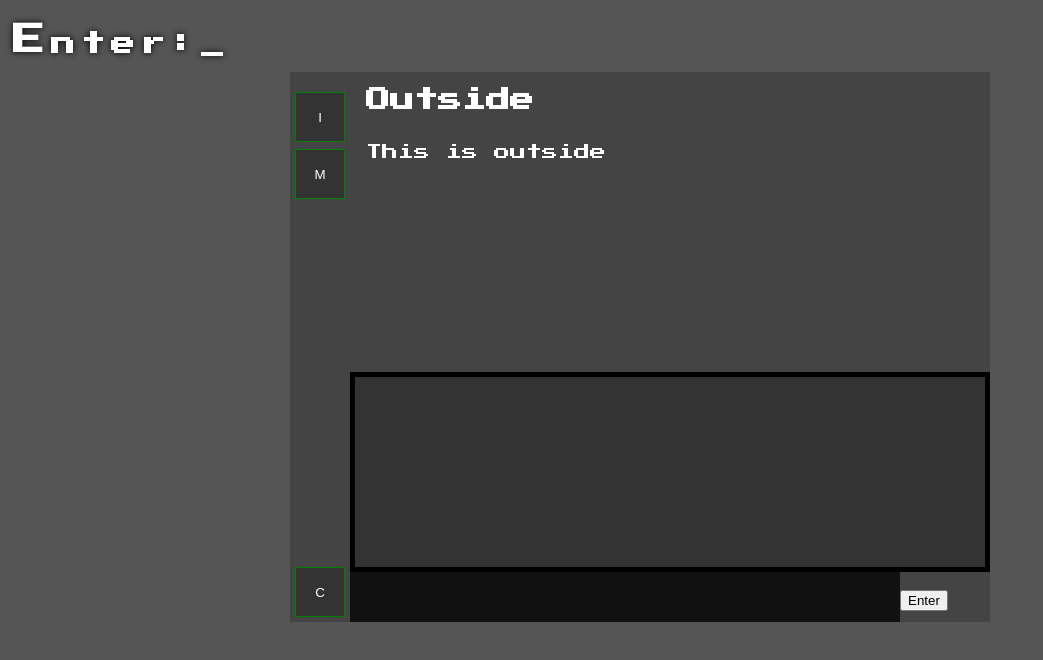
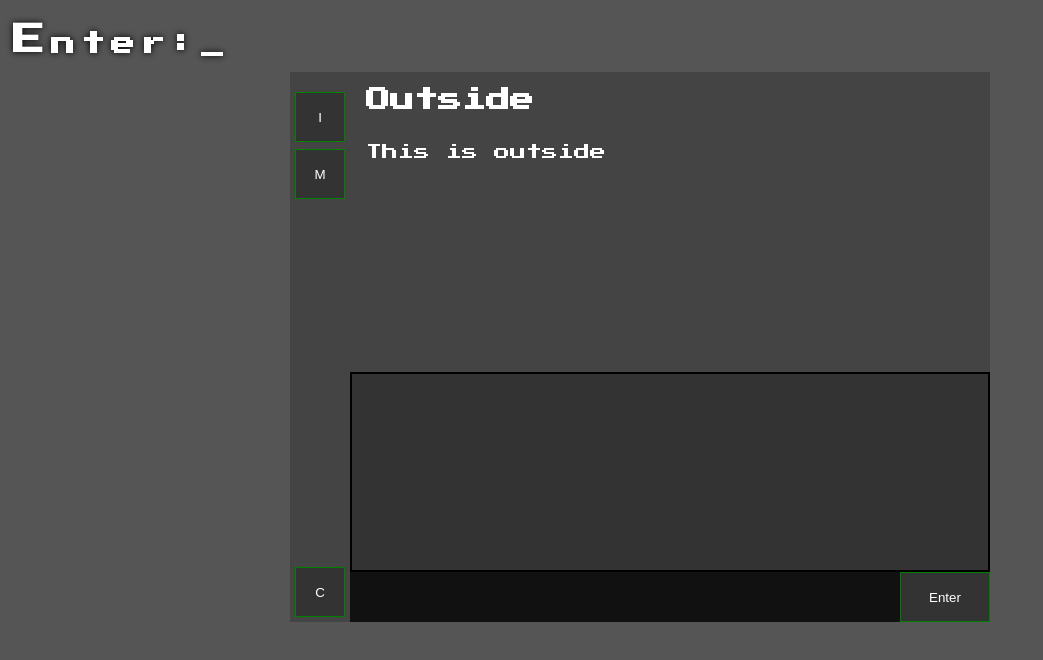
Before and after one commit to Pampen/Enter, a React (Create React App) app: page / in a window 1280 px wide. Shown: the top 660 px of the page, without its empty margins (0-1043 px from the left). Built offline with nearby package versions, Linux system fonts and the light colour scheme.

Commit message:
Fixade Enter knappen och lite css

```diff
--- a/src/components/terminal.js
+++ b/src/components/terminal.js
@@ -19,7 +19,7 @@ export default class GameScreen extends Component {
                     type="text"
                     className="terminal-input"
                 ></input>
-                <button id="game-button">Enter</button>
+                <button id="enter-button">Enter</button>
                 </form>
             </div>
         )
--- a/src/styles/style.css
+++ b/src/styles/style.css
@@ -38,8 +38,8 @@ body {
   justify-content: flex-end;
   padding: 0px 0px 30px 15px;
   overflow: hidden;
-  height: 160px;
-  border: 5px solid black;
+  height: 166px;
+  border: 2px solid black;
   color: #999;
 }
 .game-text-box p:last-child  {
@@ -48,6 +48,7 @@ body {
 #title, .level-description {
   padding: 16px 16px;
   margin: 0;
+  max-width: 500px;
 }
 .terminal {
   display: flex;
@@ -85,6 +86,15 @@ body {
   flex-direction: column;
   justify-content: center;
   align-items: center;
+}
+#enter-button {
+  width: 90px;
+  height: 50px;
+  background-color: #333;
+  text-emphasis-style: bold;
+  color: white;
+  border: 1px solid green;
+  position: fixed;
 }
 .game-button {
   width: 50px;
```
